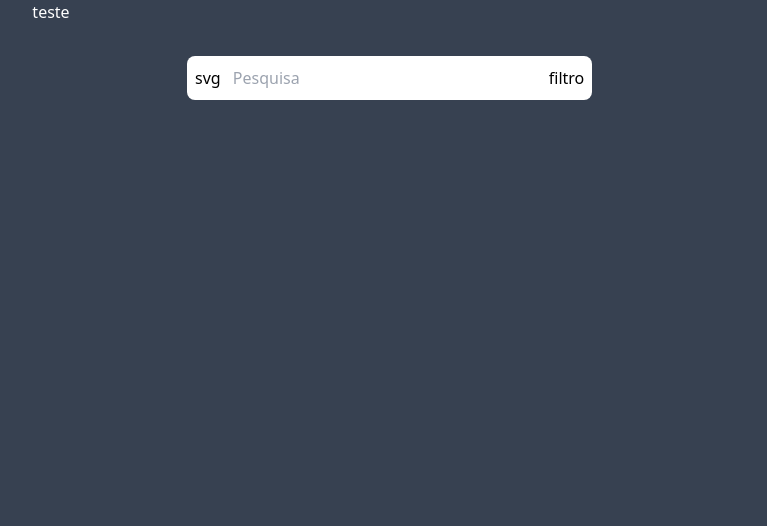
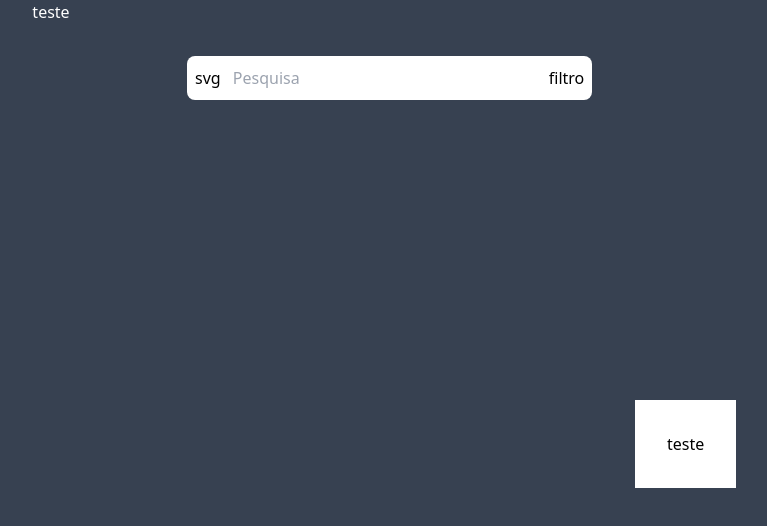
Before and after one commit to 4nekro/tasklist, a Vue app: page / in a window 1280 px wide. Shown: the top 526 px of the page, without its empty margins (5-772 px from the left). Built offline with nearby package versions, Linux system fonts and the light colour scheme.

Commit message:
div lista adicionada

```diff
--- a/src/components/content.vue
+++ b/src/components/content.vue
@@ -1,5 +1,4 @@
 <script setup>
-import { ref } from 'vue'
 
 function filter() {
     alert('funcionou')
@@ -15,8 +14,13 @@ function filter() {
         <main class="flex ml-28">
             <div class="max-w-screen-sm w-auto ml-20 mt-14 p-2 bg-white rounded-lg" id="container">
                 <span> svg </span>
-                <input class="w-80 size-7 bg-purple p-2" type="text" placeholder="Pesquisa"/>
+                <input class="w-80 size-7 bg-purple p-2 outline-none" type="text" placeholder="Pesquisa"/>
                 <button class="pl-1" @click="filter">filtro</button>
+            </div>
+            <div class="absolute top-2/4 left-2/4 p-8 bg-white">
+                <ul>
+                    teste
+                </ul>
             </div>
         </main>
     </div>
```
